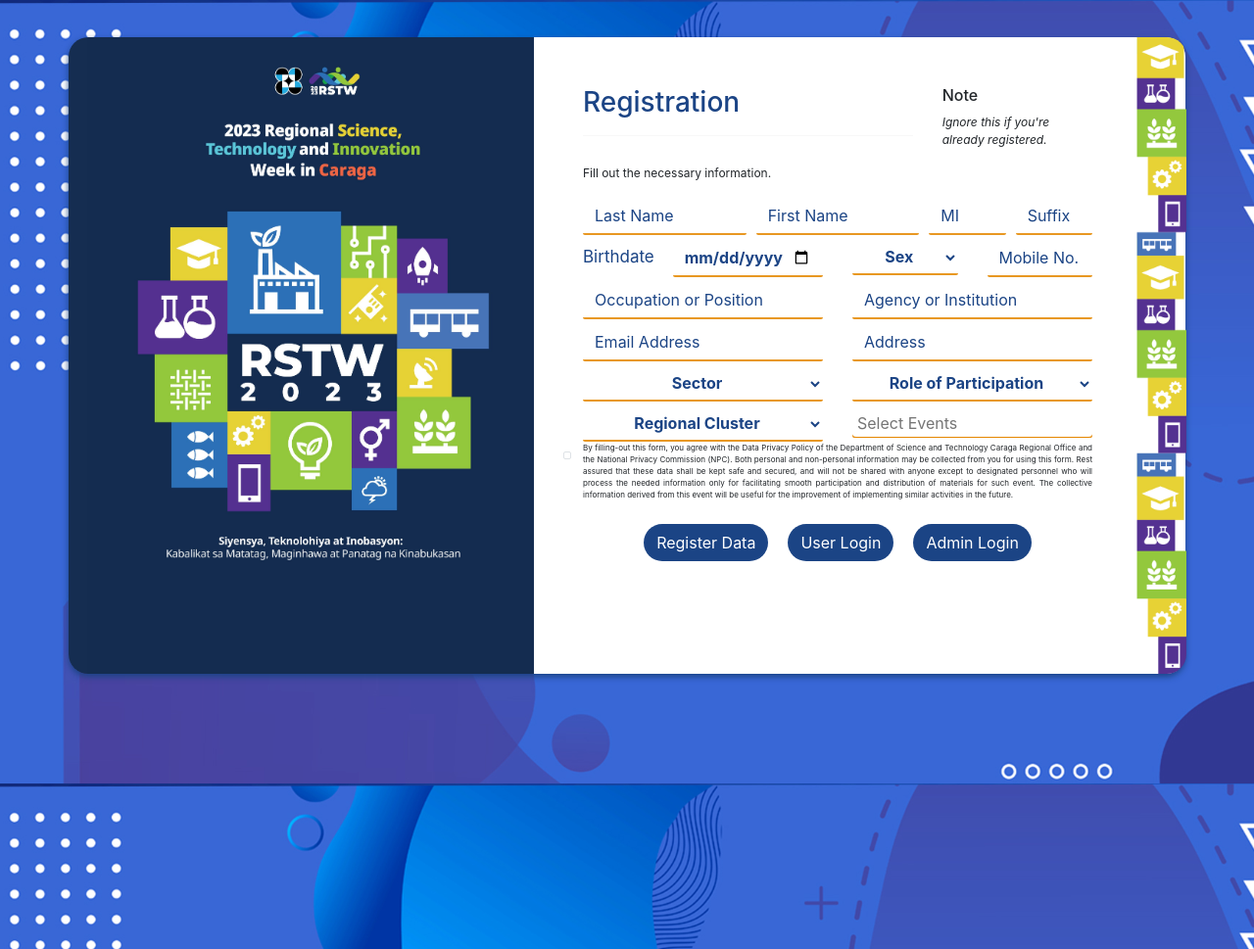
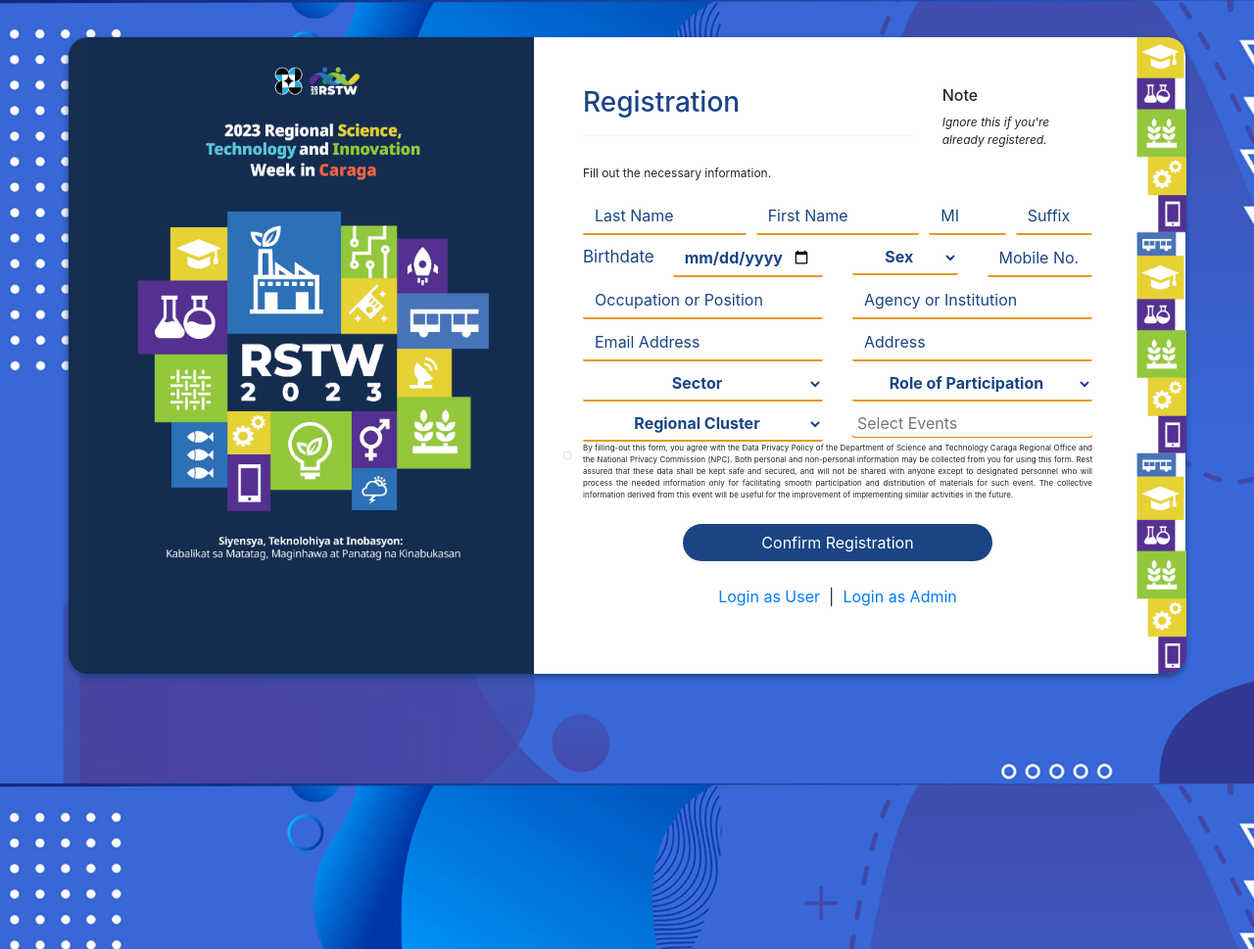
Before and after one commit to jamesrosales/rstwcaraga2023, a CodeIgniter app: page /rstw2022/index.php/registration/index in a window 1280 px wide. Shown: the whole page at 98% size. Run offline with CodeIgniter, Linux system fonts and the light colour scheme; data comes from the database, SQL or seed files in the repository; some libraries are stand-ins or nearby versions.

Commit message:
updated registration page--placement of buttons and link

```diff
--- a/application/views/registration/index.php
+++ b/application/views/registration/index.php
@@ -342,10 +342,6 @@ img.mobile-tribal, img.show_img{
             </div>
             <div class="col-sm-12">
                 <div class="row">
-                  <!--   <div class="col-sm-1">
-                        <label class="form-check-label justify" for="gridCheck" ></label>
-                    </div> -->
-
                     <div class="col-sm-12" style="text-align: justify; font-size: 8px;">
                         <label class="form-check-label text_condition" for="gridCheck" >
                             <input class="form-check-input condition" type="checkbox" required id="gridCheck">By filling-out this form, you agree with the Data Privacy Policy of the Department of Science and Technology Caraga Regional Office and the National Privacy Commission (NPC). Both personal and non-personal information may be collected from you for using this form. Rest assured that these data shall be kept safe and secured, and will not be shared with anyone except to designated personnel who will process the needed information only for facilitating smooth participation and distribution of materials for such event. The collective information derived from this event will be useful for the improvement of implementing similar activities in the future.
@@ -356,16 +352,16 @@ img.mobile-tribal, img.show_img{
             </div>
             <div class="col-sm-12">
                 <div class="row">
-                    <div class="col-sm-2">
-
-                    </div>
+                    <div class="col-sm-2"></div>
                     <div class="col-sm-8">
                         <br>
                         <div class="button-container">
-                        <input type="submit" name="signup" class="btn btn-block btn-orange" value="Register Data">
-                        <input type="submit" name="signup" class="btn btn-block btn-orange" value="User Login" onclick="redirectToSignIn()">
-                        <input type="submit" name="signup" class="btn btn-block btn-orange" value="Admin Login" onclick="redirectToSignInAdmin()">
-                    </div>
+                        	<input type="submit" name="signup" class="btn btn-block btn-orange" value="Confirm Registration">
+			</div>
+			<br>
+			<div class="button-container">
+				<a href="#" onclick="redirectToSignIn()">Login as User </a> &nbsp;&nbsp;|&nbsp;&nbsp;<a href="#" onclick="redirectToSignInAdmin()"> Login as Admin</a>
+			</div>
                         <script>
                             function redirectToSignIn() {
                             // Redirect to the desired URL when the button is clicked
```
